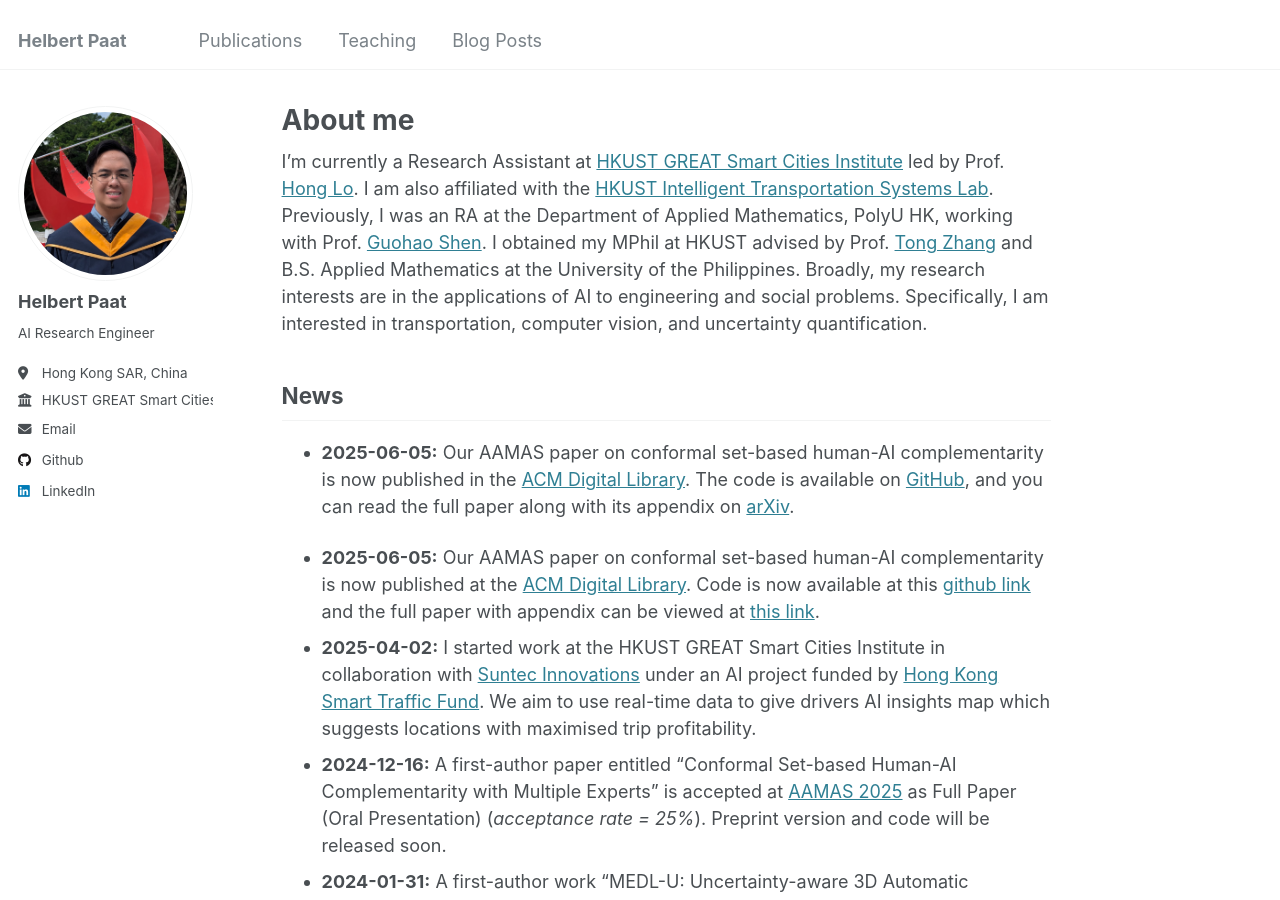
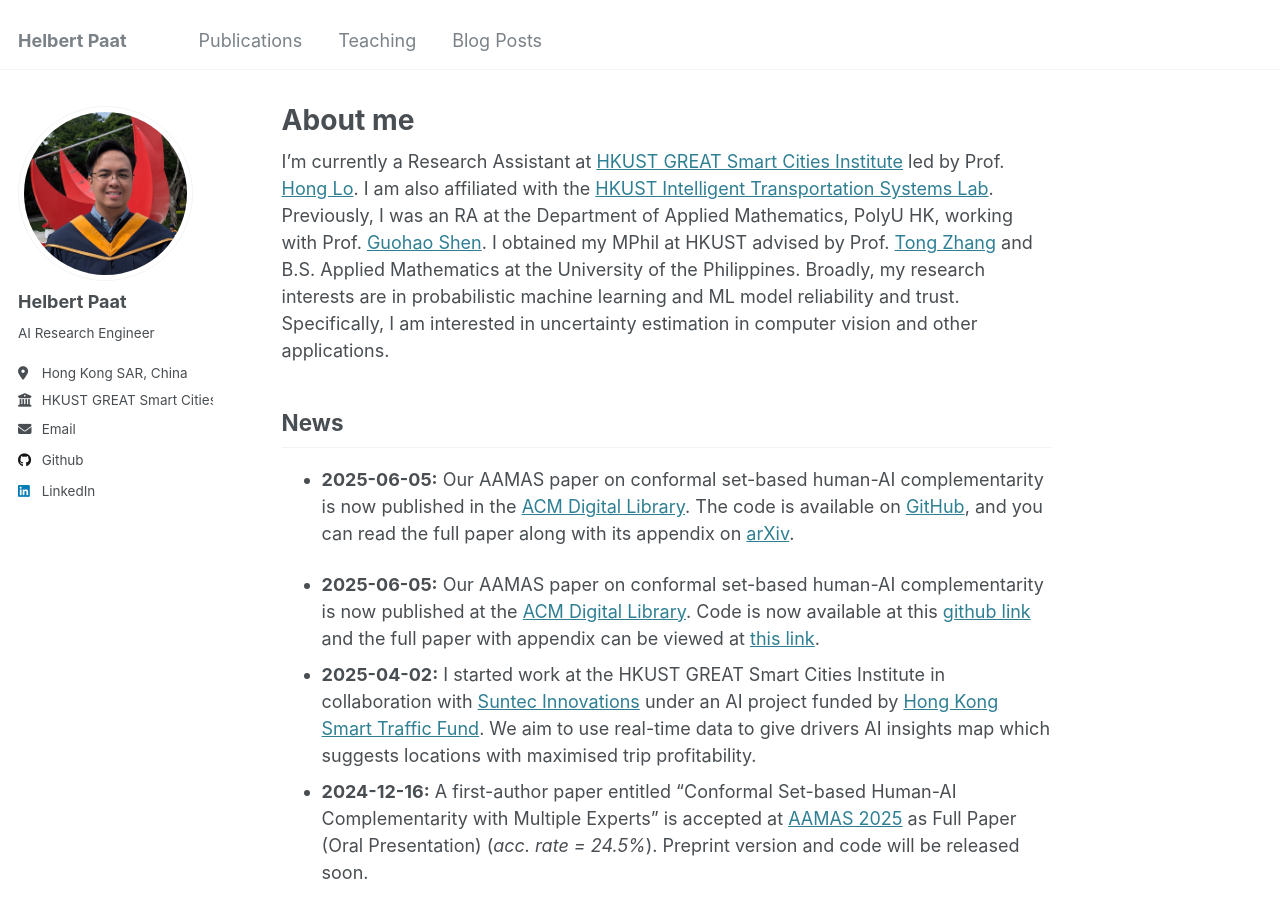
Before and after one commit to paathelb/paathelb.github.io, a Jekyll site: the page built from _pages/about.md, in a window 1280 px wide and 900 px high. Built offline with Jekyll 4.4.1, drawn with Linux system fonts in a browser that asks for light colours.

Commit message:
Update about.md

```diff
--- a/_pages/about.md
+++ b/_pages/about.md
@@ -50,7 +50,7 @@ For more info
 More info about configuring Academic Pages can be found in [the guide](https://academicpages.github.io/markdown/), the [growing wiki](https://github.com/academicpages/academicpages.github.io/wiki), and you can always [ask a question on GitHub](https://github.com/academicpages/academicpages.github.io/discussions). The [guides for the Minimal Mistakes theme](https://mmistakes.github.io/minimal-mistakes/docs/configuration/) (which this theme was forked from) might also be helpful.
 -->
 
-I'm currently a Research Assistant at [HKUST GREAT Smart Cities Institute](https://gsc.hkust.edu.hk/) led by Prof. [Hong Lo](https://cehklo.people.ust.hk/). I am also affiliated with the [HKUST Intelligent Transportation Systems Lab](https://sites.google.com/view/hkustits/home). Previously, I was an RA at the Department of Applied Mathematics, PolyU HK, working with Prof. [Guohao Shen](https://ghshen1.github.io/). I obtained my MPhil at HKUST advised by Prof. [Tong Zhang](https://tongzhang-ml.org/) and B.S. Applied Mathematics at the University of the Philippines. Broadly, my research interests are in the applications of AI to engineering and social problems. Specifically, I am interested in transportation, computer vision, and uncertainty quantification.
+I'm currently a Research Assistant at [HKUST GREAT Smart Cities Institute](https://gsc.hkust.edu.hk/) led by Prof. [Hong Lo](https://cehklo.people.ust.hk/). I am also affiliated with the [HKUST Intelligent Transportation Systems Lab](https://sites.google.com/view/hkustits/home). Previously, I was an RA at the Department of Applied Mathematics, PolyU HK, working with Prof. [Guohao Shen](https://ghshen1.github.io/). I obtained my MPhil at HKUST advised by Prof. [Tong Zhang](https://tongzhang-ml.org/) and B.S. Applied Mathematics at the University of the Philippines. Broadly, my research interests are in probabilistic machine learning and ML model reliability and trust. Specifically, I am interested in uncertainty estimation in computer vision and other applications.
 
 ## News
 <!--
@@ -62,7 +62,7 @@ I'm currently a Research Assistant at [HKUST GREAT Smart Cities Institute](https
 
 - **2025-06-05:** Our AAMAS paper on conformal set-based human-AI complementarity is now published at the [ACM Digital Library](https://dl.acm.org/doi/10.5555/3709347.3743792). Code is now available at this [github link](https://github.com/paathelb/conformal_hai_multiple) and the full paper with appendix can be viewed at [this link](https://arxiv.org/abs/2508.06997).
 - **2025-04-02:** I started work at the HKUST GREAT Smart Cities Institute in collaboration with [Suntec Innovations](https://www.suntec.app/) under an AI project funded by [Hong Kong Smart Traffic Fund](https://stf.hkpc.org/cs-87-2403-ra/). We aim to use real-time data to give drivers AI insights map which suggests locations with maximised trip profitability.
-- **2024-12-16:** A first-author paper entitled "Conformal Set-based Human-AI Complementarity with Multiple Experts" is accepted at [AAMAS 2025](https://aamas2025.org/) as Full Paper (Oral Presentation) (_acceptance rate = 25%_). Preprint version and code will be released soon.
+- **2024-12-16:** A first-author paper entitled "Conformal Set-based Human-AI Complementarity with Multiple Experts" is accepted at [AAMAS 2025](https://aamas2025.org/) as Full Paper (Oral Presentation) (_acc. rate = 24.5%_). Preprint version and code will be released soon.
 - **2024-01-31:** A first-author work "MEDL-U: Uncertainty-aware 3D Automatic Annotation based on Evidential Deep Learning" is accepted at ICRA 2024. Our collaborator, Autowise, wrote a [blog post](https://autowise.ai/en/2024/05/13/autowise-icra2024-paper/) about our work.
 - **2023-12-30:** I finished my MPhil CSE at HKUST.
 
```
